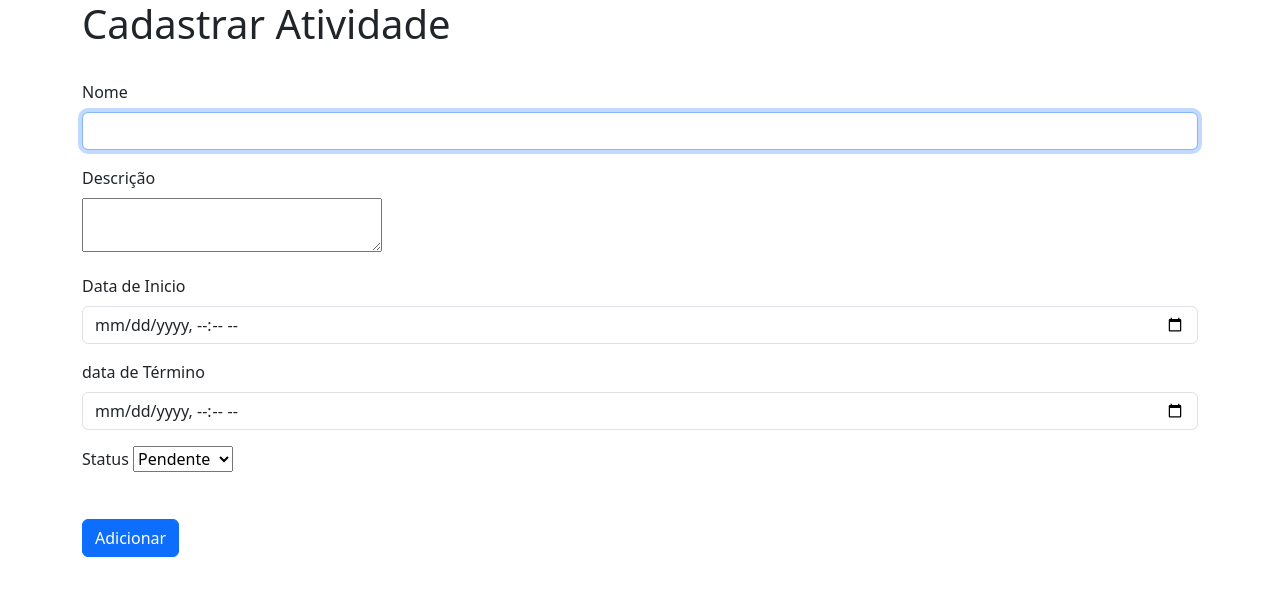
After one commit to iduuh4/agenda_eletronica, a PHP site: page /criar.php in a window 1280 px wide. The commit adds this page. Shown: the top 596 px of the page. Run offline with PHP 8.4, Linux system fonts and the light colour scheme.

Commit message:
Criação da página para criar a atividade

```diff
--- a/cadastro.php
+++ b/cadastro.php
@@ -1,4 +1,5 @@
 <?php
+//Tela de Cadastro
 require_once 'conexao.php';
 
 if ($_SERVER['REQUEST_METHOD'] === 'POST') {
@@ -32,7 +33,7 @@ if ($_SERVER['REQUEST_METHOD'] === 'POST') {
         <form method="post" action="cadastro.php">
             <div class="mb-3">
                 <label class="form-label">Usuário</label>
-                <input name="login" type="text" class="form-control" required>
+                <input name="login" type="text" class="form-control" autofocus required>
             </div>
             <div class="mb-3">
                 <label class="form-label">Senha</label>
--- a/conexao.php
+++ b/conexao.php
@@ -1,4 +1,5 @@
 <?php
+//Conexao com o banco de dados
 
 $servename = 'localhost';
 $username = 'root';
--- /dev/null
+++ b/criar.php
@@ -0,0 +1,51 @@
+<?php
+//tela criacao da atividade
+?>
+
+
+<!DOCTYPE html>
+<html lang="pt-br">
+
+<head>
+    <meta charset="UTF-8">
+    <meta name="viewport" content="width=device-width, initial-scale=1.0">
+    <title>Cadastrar Atividade</title>
+    <link rel="stylesheet" href="bootstrap.min.css">
+</head>
+
+<body>
+    <div class="container">
+        <h1>Cadastrar Atividade</h1>
+        <br>
+        <form method="post" action="cadastro.php">
+            <div class="mb-3">
+                <label class="form-label">Nome</label>
+                <input name="nome" type="text" class="form-control" autofocus required>
+            </div>
+            <div class="mb-3">
+                <label class="form-label">Descrição</label><br>
+                <textarea style="width: 300px;" name="descricao" required></textarea>
+            </div>
+            <div class="mb-3">
+                <label class="form-label">Data de Inicio</label>
+                <input name="data_inicio" type="datetime-local" class="form-control" required>
+            </div>
+            <div class="mb-3">
+                <label class="form-label">data de Término</label>
+                <input name="data_termino" type="datetime-local" class="form-control" required>
+            </div>
+            <div class="mb-3">
+                <label class="form-label">Status</label>
+                <select name="status" required>
+                    <option value="Pendente">Pendente</option>
+                    <option value="Concluída">Concluída</option>
+                    <option value="Cancelada">Cancelada</option>
+                </select>
+            </div>
+            <br>
+            <button type="submit" class="btn btn-primary">Adicionar</button>
+        </form>
+    </div>
+</body>
+
+</html>
--- a/index.php
+++ b/index.php
@@ -1,4 +1,6 @@
 <?php
+// tela inicial de login
+
 session_start();
 require_once 'conexao.php';
 
@@ -48,7 +50,7 @@ if ($_SERVER['REQUEST_METHOD'] === 'POST') {
         <form method="post" action="index.php">
             <div class="mb-3">
                 <label for="" class="form-label">Usuário</label>
-                <input type="text" class="form-control" name="login" required>
+                <input type="text" class="form-control" name="login" autofocus required>
             </div>
             <div class="mb-3">
                 <label class="form-label">Senha</label>
--- a/sair.php
+++ b/sair.php
@@ -1,4 +1,5 @@
 <?php
+//sair da conta logada
 
 session_start();
 session_destroy();
```
Also changed, not shown: calendario.php (+34 -0 lines).
